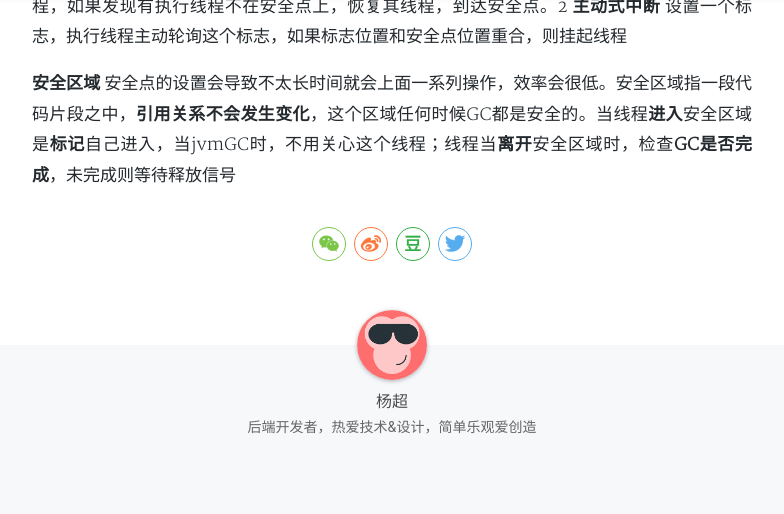
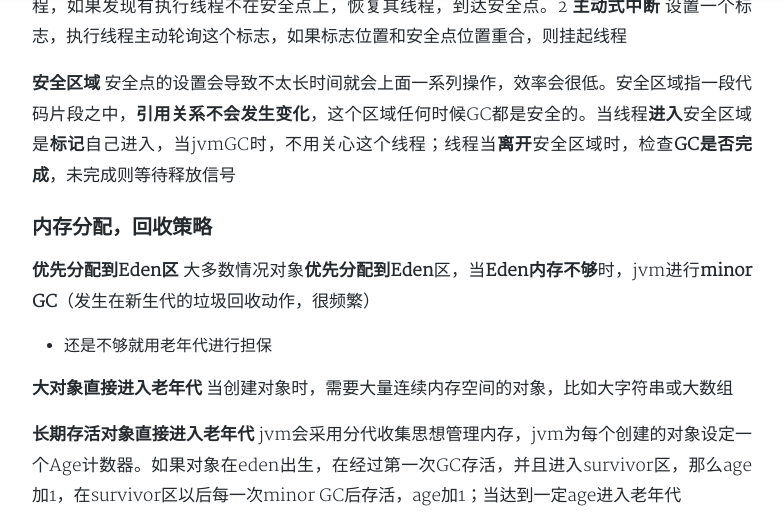
Before and after one commit to gobige/gobige.github.io, a Jekyll site: the page built from _posts/2018-03-06-jvm-memory-manageAndrececle.md, in a window 1280 px wide and 1400 px high, scrolled down 3599 px. Shown: the top 514 px of the window, without its empty margins (248-1032 px from the left). Built offline with Jekyll 4.4.1, drawn with Linux system fonts in a browser that asks for light colours; nearby versions of some CDN libraries; a style sheet for code colours, icons or effects is not loaded; some of the changed text lies outside the part shown; grey boxes are pictures that could not be loaded.

Commit message:
jvm 垃圾收集器，分配，回收策略

```diff
--- a/_posts/2018-03-06-jvm-memory-manageAndrececle.md
+++ b/_posts/2018-03-06-jvm-memory-manageAndrececle.md
@@ -74,3 +74,22 @@ java在对象回收过程中会进行**两次标记**，对象失去链接-->标
 
 **安全区域**
 安全点的设置会导致不太长时间就会上面一系列操作，效率会很低。安全区域指一段代码片段之中，**引用关系不会发生变化**，这个区域任何时候GC都是安全的。当线程**进入**安全区域是**标记**自己进入，当jvmGC时，不用关心这个线程；线程当**离开**安全区域时，检查**GC是否完成**，未完成则等待释放信号
+
+
+### 内存分配，回收策略
+
+**优先分配到Eden区**
+大多数情况对象**优先分配到Eden**区，当**Eden内存不够**时，jvm进行**minor GC**（发生在新生代的垃圾回收动作，很频繁）
+- 还是不够就用老年代进行担保
+
+**大对象直接进入老年代**
+当创建对象时，需要大量连续内存空间的对象，比如大字符串或大数组
+
+**长期存活对象直接进入老年代**
+jvm会采用分代收集思想管理内存，jvm为每个创建的对象设定一个Age计数器。如果对象在eden出生，在经过第一次GC存活，并且进入survivor区，那么age加1，在survivor区以后每一次minor GC后存活，age加1；当达到一定age进入老年代
+
+**动态对象年龄判断**
+当survivor中**相同年龄**所有对象大小**总和大于**Survivor空间**一半**，大于该年龄的对象进入老年代
+
+**空间分配担保**
+Minor GC前jvm会判断老年代**最大可用连续空间**是否大于**新生代所有对象总空间**，如果条件成立，那么minor GC时安全的；如果不成立，查看允许担保配置HandlePromotionFailure值**是否允许担保失败**，如果没有配置则进行FullGC(发生在老年代的GC，会比minor GC 慢10倍以上)；如果有配置检查**老年代最大可用连续空间**是否大于**历次晋升老年代对象平均大小**，如果大于则进行minor GC，否则full GC
```
Also changed, not shown: _posts/2018-03-08-jvm-memory-collect-gclog.md (added, +61 -0 lines), _posts/2018-03-09-jvm-debug-tool.md (added, +61 -0 lines), img/2018-03-19-jvm/10.png (added), img/2018-03-19-jvm/11.png (added), img/2018-03-19-jvm/4.png (added), img/2018-03-19-jvm/5.png (added), img/2018-03-19-jvm/6.png (added), img/2018-03-19-jvm/7.png (added), img/2018-03-19-jvm/8.png (added), img/2018-03-19-jvm/9.png (added).
